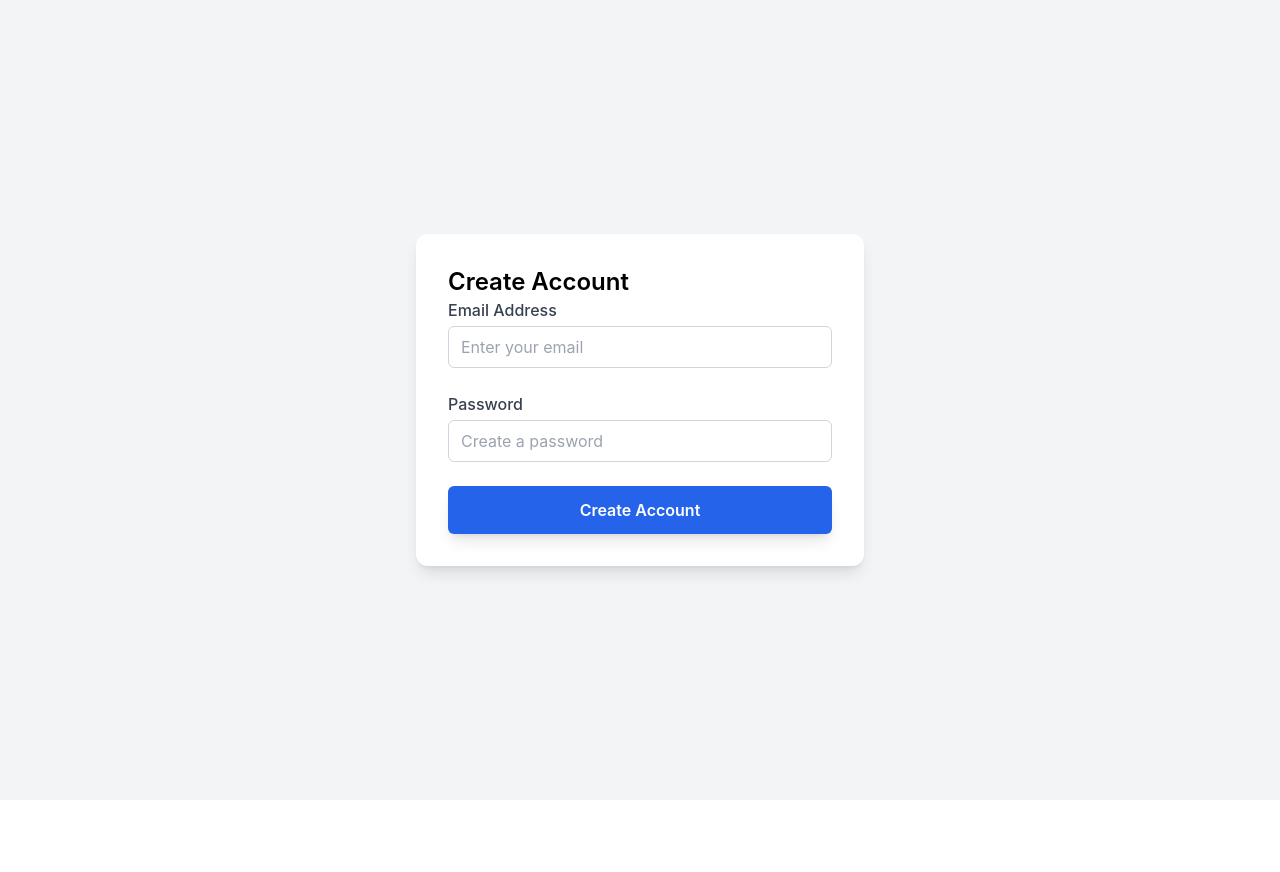
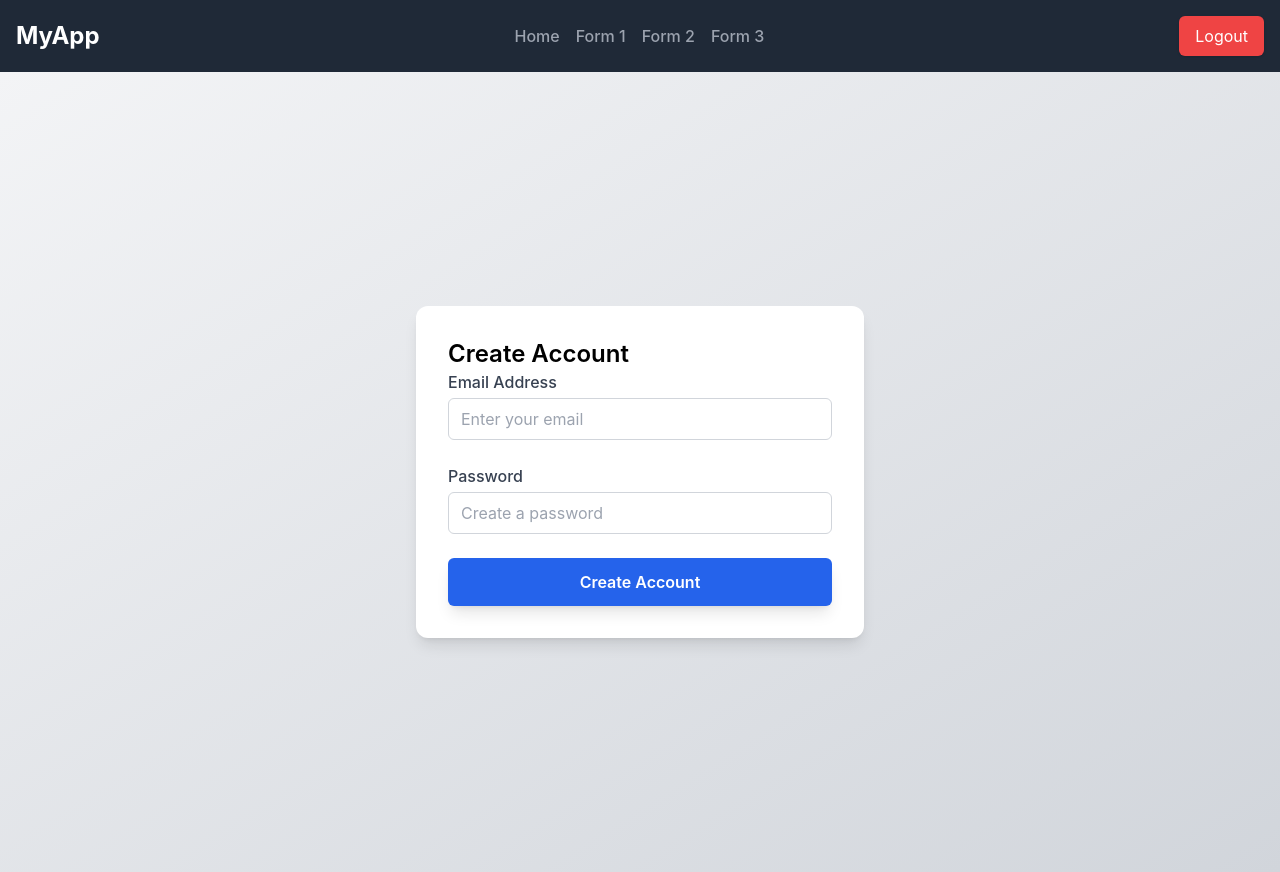
Before and after one commit to 6382737054/KLabs-railways, a React (Create React App) app: page /create-account in a window 1280 px wide. Before the commit the page ends 800 px from the top, so only its background shows below. Built offline with nearby package versions, Linux system fonts and the light colour scheme.

Commit message:
Add form and UI improvements

```diff
--- a/package.json
+++ b/package.json
@@ -6,6 +6,7 @@
     "@testing-library/jest-dom": "^5.17.0",
     "@testing-library/react": "^13.4.0",
     "@testing-library/user-event": "^13.5.0",
+    "firebase": "^10.13.2",
     "react": "^18.3.1",
     "react-dom": "^18.3.1",
     "react-icons": "^5.3.0",
@@ -17,7 +18,9 @@
     "start": "react-scripts start",
     "build": "react-scripts build",
     "test": "react-scripts test",
-    "eject": "react-scripts eject"
+    "eject": "react-scripts eject",
+    "predeploy": "npm run build",
+    "deploy": "gh-pages -d build"
   },
   "eslintConfig": {
     "extends": [
@@ -38,6 +41,7 @@
     ]
   },
   "devDependencies": {
+    "gh-pages": "^6.1.1",
     "tailwindcss": "^3.4.12"
   }
 }
--- a/src/App.js
+++ b/src/App.js
@@ -7,10 +7,12 @@ import Home from './pages/Home';
 import Form1 from './pages/Form1';
 import Form2 from './pages/Form2';
 import Form3 from './pages/Form3';
+import Navbar from './pages/Navbar';
 
 function App() {
   return (
     <Router>
+      <Navbar /> {/* Add Navbar here */}
       <Routes>
         {/* Login, Create Account, and Forgot Password Routes */}
         <Route path="/" element={<Login />} />
--- /dev/null
+++ b/src/firebase.js
@@ -0,0 +1,21 @@
+// src/firebase.js
+
+// Import the functions you need from the SDKs
+import { initializeApp } from "firebase/app";
+import { getAuth } from "firebase/auth";
+
+// Your Firebase configuration (replace these values with your own)
+const firebaseConfig = {
+  apiKey: "AIzaSyAyduM4pa8X0E41WzOvyEl1o_Ba94SRVJ4",
+  authDomain: "railwaypass-edc47.firebaseapp.com",
+  projectId: "railwaypass-edc47",
+  storageBucket: "railwaypass-edc47.appspot.com",
+  messagingSenderId: "359687355029",
+  appId: "1:359687355029:web:bd26939b8e314c0926799c",
+};
+
+// Initialize Firebase
+const app = initializeApp(firebaseConfig);
+
+// Initialize Firebase Authentication and export it
+export const auth = getAuth(app);
--- /dev/null
+++ b/src/pages/Navbar.jsx
@@ -0,0 +1,41 @@
+import React from 'react';
+import { Link, useNavigate } from 'react-router-dom';
+
+function Navbar() {
+  const navigate = useNavigate();
+
+  const handleLogout = () => {
+    // Clear user session or token here
+    console.log("User logged out");
+    navigate('/'); // Navigate back to login page
+  };
+
+  return (
+    <nav className="bg-gray-800 p-4 shadow-md">
+      <div className="container mx-auto flex justify-between items-center">
+        {/* Logo */}
+        <div className="text-white font-bold text-2xl">
+          <Link to="/" className="hover:text-gray-200">MyApp</Link>
+        </div>
+
+        {/* Dummy Links */}
+        <div className="flex space-x-4">
+          <Link to="#" className="text-gray-400 hover:text-gray-200 font-medium">Home</Link>
+          <Link to="#" className="text-gray-400 hover:text-gray-200 font-medium">Form 1</Link>
+          <Link to="#" className="text-gray-400 hover:text-gray-200 font-medium">Form 2</Link>
+          <Link to="#" className="text-gray-400 hover:text-gray-200 font-medium">Form 3</Link>
+        </div>
+
+        {/* Logout Button */}
+        <button
+          onClick={handleLogout}
+          className="bg-red-500 text-white px-4 py-2 rounded-md shadow hover:bg-red-600 transition duration-300"
+        >
+          Logout
+        </button>
+      </div>
+    </nav>
+  );
+}
+
+export default Navbar;
--- a/src/pages/createaccount.jsx
+++ b/src/pages/createaccount.jsx
@@ -1,13 +1,43 @@
-import React from 'react';
+import React, { useState } from 'react';
+import { createUserWithEmailAndPassword } from 'firebase/auth';
+import { auth } from '../firebase'; // Importing auth from firebase.js
+import { useNavigate } from 'react-router-dom';
 
 function CreateAccount() {
+  const [email, setEmail] = useState('');
+  const [password, setPassword] = useState('');
+  const [error, setError] = useState('');
+  const [loading, setLoading] = useState(false);
+  const navigate = useNavigate();
+
+  const handleSubmit = async (e) => {
+    e.preventDefault();
+    setError(''); // Reset error message
+    setLoading(true); // Show loading indicator during API request
+
+    try {
+      // Create a new user with the provided email and password
+      const userCredential = await createUserWithEmailAndPassword(auth, email, password);
+      console.log('User created successfully:', userCredential.user);
+
+      // Redirect the user to the home page or any other page after successful account creation
+      navigate('/home');
+    } catch (error) {
+      // Handle errors (e.g., invalid email format, weak password, etc.)
+      console.error('Error creating account:', error.message);
+      setError(error.message);
+    } finally {
+      setLoading(false); // Hide loading indicator
+    }
+  };
+
   return (
-    <div className="min-h-screen flex items-center justify-center bg-gray-100">
+    <div className="min-h-screen flex items-center justify-center bg-gradient-to-br from-gray-100 to-gray-300">
       <div className="bg-white p-8 rounded-xl shadow-lg w-full max-w-md">
         <h1 className="text-2xl font-semibold">Create Account</h1>
-        {/* Add your form or content here */}
-        <form className="space-y-6">
-          {/* Add form fields for account creation */}
+        {error && <p className="text-red-500 text-center mb-4">{error}</p>} {/* Display error message if any */}
+        <form className="space-y-6" onSubmit={handleSubmit}>
+          {/* Email Input */}
           <div className="relative">
             <label className="block text-gray-700 font-medium mb-1" htmlFor="new-email">Email Address</label>
             <input
@@ -15,9 +45,12 @@ function CreateAccount() {
               id="new-email"
               placeholder="Enter your email"
               className="w-full border border-gray-300 rounded-md px-3 py-2"
+              value={email}
+              onChange={(e) => setEmail(e.target.value)} // Update email state on input change
               required
             />
           </div>
+          {/* Password Input */}
           <div className="relative">
             <label className="block text-gray-700 font-medium mb-1" htmlFor="new-password">Password</label>
             <input
@@ -25,10 +58,19 @@ function CreateAccount() {
               id="new-password"
               placeholder="Create a password"
               className="w-full border border-gray-300 rounded-md px-3 py-2"
+              value={password}
+              onChange={(e) => setPassword(e.target.value)} // Update password state on input change
               required
             />
           </div>
-          <button type="submit" className="w-full bg-blue-600 text-white font-semibold py-3 rounded-md shadow-lg hover:bg-blue-700 transition-all duration-300">Create Account</button>
+          {/* Create Account Button */}
+          <button
+            type="submit"
+            className={`w-full bg-blue-600 text-white font-semibold py-3 rounded-md shadow-lg hover:bg-blue-700 transition-all duration-300 ${loading ? 'opacity-50' : ''}`}
+            disabled={loading} // Disable button when loading
+          >
+            {loading ? 'Creating Account...' : 'Create Account'}
+          </button>
         </form>
       </div>
     </div>
--- a/src/pages/login.jsx
+++ b/src/pages/login.jsx
@@ -1,6 +1,9 @@
 import React, { useState } from 'react';
 import { FaUser, FaLock } from 'react-icons/fa';
 import { useNavigate } from 'react-router-dom';
+// Importing Firebase v9+ methods
+import { getAuth, signInWithEmailAndPassword } from 'firebase/auth';
+import { auth } from '../firebase'; // Make sure your firebase config is correct
 
 function Login() {
   const [email, setEmail] = useState('');
@@ -9,7 +12,7 @@ function Login() {
   const [passwordError, setPasswordError] = useState(false);
   const navigate = useNavigate();
 
-  const handleSubmit = (e) => {
+  const handleSubmit = async (e) => {
     e.preventDefault();
 
     // Email validation regex
@@ -19,13 +22,18 @@ function Login() {
     setEmailError(!isEmailValid);
     setPasswordError(!isPasswordValid);
 
-    // If both fields are valid, navigate to the home page
     if (isEmailValid && isPasswordValid) {
-      console.log('Form is valid! Submitting...', { email, password });
-      // Here you can implement actual authentication logic
+      try {
+        // Sign in using Firebase Authentication
+        const userCredential = await signInWithEmailAndPassword(auth, email, password);
+        console.log('Login successful:', userCredential.user);
 
-      // Redirect to home page on successful login
-      navigate('/home');
+        // Navigate to home page after successful login
+        navigate('/home');
+      } catch (error) {
+        console.error('Login error:', error.message);
+        alert('Login failed: ' + error.message);
+      }
     }
   };
 
```
Also changed, not shown: 1 other file (tests, documents, lock files or other folders).
